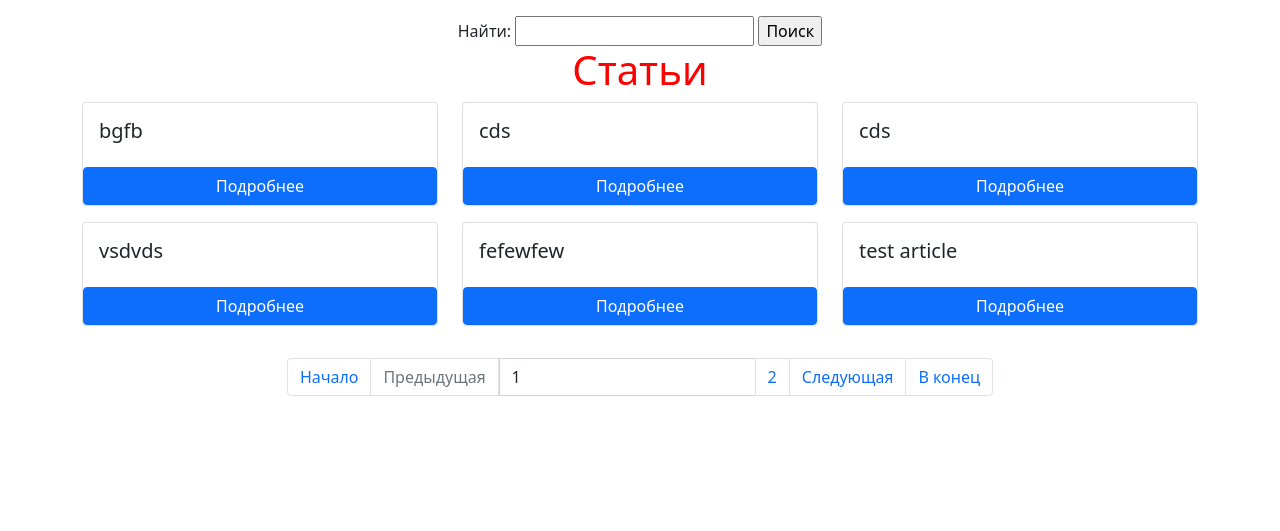
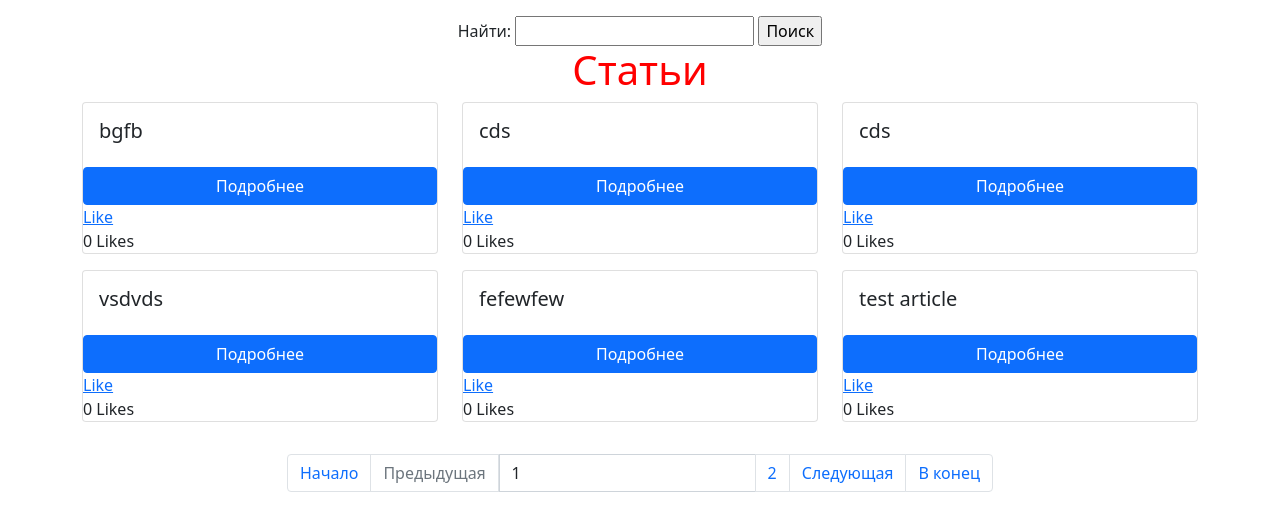
Before and after one commit to sakurakuba/labrab68, a Django app: page / in a window 1280 px wide. Shown: the part 88-619 px from the top of the page. Run offline with Django 4.2, Linux system fonts and the light colour scheme; a user stored in the database is signed in; data comes from the database, SQL or seed files in the repository; data that the repository does not hold is empty; parts of the project's set-up code (start-up, migrations or seed data) failed here and were passed over.

Commit message:
added functionality to like/dislike article in index page. added likes counter

```diff
--- a/source/webapp/models.py
+++ b/source/webapp/models.py
@@ -27,6 +27,9 @@ class Article(BaseModel):
 
     def __str__(self):
         return f"{self.id}. {self.title}: {self.author.username}"
+
+    def get_total_like_count(self):
+        return self.likes.count()
 
     def get_absolute_url(self):
         return reverse("webapp:article_view", kwargs={"pk": self.pk})
--- a/source/webapp/static/js/index.js
+++ b/source/webapp/static/js/index.js
@@ -1,16 +1,26 @@
-async function buttonClick(event) {
-    let target = event.target
-    let url = target.dataset.articlesLink;
-    console.log(url)
+async function sendLike(event) {
+    event.preventDefault();
+    let target = event.target;
+    let url = target.href;
     let response = await fetch(url);
-    let articles_json = await response.json()
-    console.log(articles_json)
-    console.log(articles_json.test)
+    let response_json = await response.json()
+    let count = response_json.count
+    console.log(count)
+
+    if (target.innerText === "Dislike") {
+        target.innerText = "Like";
+    } else {
+        target.innerText = "Dislike";
+    }
 }
 
-function getArticles(){
-    let button = document.getElementById("button");
-    button.addEventListener("click", buttonClick);
+
+function onLoadFunc(){
+    let likes = document.getElementsByClassName("likes");
+
+    for (let i=0;i<likes.length;i++) {
+        likes[i].addEventListener("click", sendLike)
+    }
 }
 
-window.addEventListener("load", getArticles);
+window.addEventListener("load", onLoadFunc);
--- a/source/webapp/templates/base.html
+++ b/source/webapp/templates/base.html
@@ -56,4 +56,5 @@
 <script src="https://cdn.jsdelivr.net/npm/bootstrap@5.0.2/dist/js/bootstrap.bundle.min.js"
         integrity="sha384-MrcW6ZMFYlzcLA8Nl+NtUVF0sA7MsXsP1UyJoMp4YLEuNSfAP+JcXn/tWtIaxVXM"
         crossorigin="anonymous"></script>
+<script src="{% static "js/index.js" %}"></script>
 </html>
--- a/source/webapp/templates/partial/articles_list_partial.html
+++ b/source/webapp/templates/partial/articles_list_partial.html
@@ -7,6 +7,12 @@
                     <h5 class="card-title">{{ article.title }}</h5>
                 </div>
                 <a href="{{ article.get_absolute_url }}" class="card-link btn btn-primary">Подробнее</a>
+                {% if request.user.is_authenticated %}
+                    <a class="likes" href="{% url "webapp:likes" article.pk %}">
+                    {% if request.user in article.likes.all %} Dislike {% else %} Like {% endif %}
+                </a>
+                {% endif %}
+                <span>{{ article.get_total_like_count }} Likes </span>
             </div>
         </div>
     {% empty %}
--- a/source/webapp/templates/partial/search.html
+++ b/source/webapp/templates/partial/search.html
@@ -1,4 +1,4 @@
-<form class="text-center" action="" method="GET">
+<form id="search_id" class="text-center" action="" method="GET">
     <label for="{{ form.search.id_for_label }}">{{ form.search.label }}:</label>
     {{ form.search }}
     <input type="submit" value="Поиск">
--- a/source/webapp/urls.py
+++ b/source/webapp/urls.py
@@ -2,7 +2,7 @@ from django.urls import path
 from django.views.generic import RedirectView
 
 from webapp.views import IndexView, CreateArticle, ArticleView, UpdateArticle, DeleteArticle, CreateCommentView, \
-    UpdateComment, DeleteComment
+    UpdateComment, DeleteComment, LikesView
 
 app_name = "webapp"
 
@@ -16,4 +16,5 @@ urlpatterns = [
     path('article/<int:pk>/comment/add/', CreateCommentView.as_view(), name="article_comment_create"),
     path('comments/<int:pk>/update/', UpdateComment.as_view(), name="update_comment"),
     path('comments/<int:pk>/delete/', DeleteComment.as_view(), name="delete_comment"),
+    path('likes/<int:pk>/', LikesView.as_view(), name="likes"),
 ]
--- a/source/webapp/views/articles.py
+++ b/source/webapp/views/articles.py
@@ -32,7 +32,7 @@ class IndexView(ListView):
     def get_queryset(self):
         if self.search_value:
             return Article.objects.filter(
-                Q(author__icontains=self.search_value) |
+                Q(author__username__icontains=self.search_value) |
                 Q(title__icontains=self.search_value)).order_by("-updated_at")
         return Article.objects.all().order_by("-updated_at")
 
@@ -109,7 +109,13 @@ class DeleteArticle(PermissionRequiredMixin, DeleteView):
             return self.get(request, *args, **kwargs)
 
 
-class LikeView(View):
-    def get(self, request, *args, **kwargs):
+class LikesView(LoginRequiredMixin, View):
+    def get(self, request, *args, pk, **kwargs):
+        article = Article.objects.get(pk=pk)
+        user = self.request.user
+        if user in article.likes.all():
+            article.likes.remove(user)
+        else:
+            article.likes.add(user)
 
-        return JsonResponse()
+        return JsonResponse({"count": article.likes.count()})
```
Also changed, not shown: source/webapp/templates/articles/article_view.html (+7 -2 lines).
